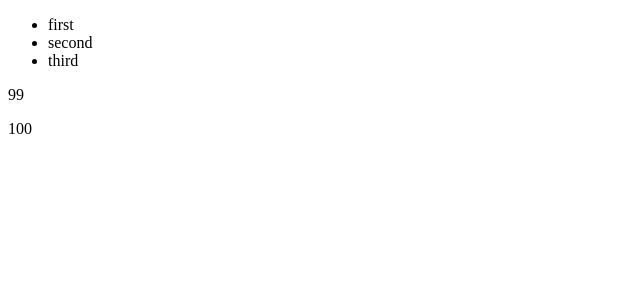
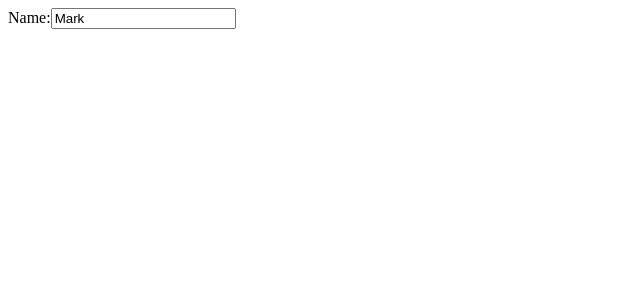
Before and after one commit to doniisetiiawan/react-pzq, a React (Create React App) app: page / in a window 1280 px wide. Shown: the top 300 px of the page, without its empty margins (0-640 px from the left). Built offline with nearby package versions, Linux system fonts and the light colour scheme.

Commit message:
Inheriting state

```diff
--- /dev/null
+++ b/src/BaseComponent.jsx
@@ -0,0 +1,29 @@
+import { Component } from 'react';
+import { fromJS } from 'immutable';
+
+export default class BaseComponent extends Component {
+  constructor(props) {
+    super(props);
+
+    this.state = {
+      data: fromJS({
+        name: 'Mark',
+        enabled: false,
+        placeholder: '',
+      }),
+    };
+  }
+
+  get data() {
+    const { data: data1 } = this.state;
+    return data1;
+  }
+
+  set data(data) {
+    this.setState({ data });
+  }
+
+  render() {
+    return null;
+  }
+}
--- a/src/MyComponent.jsx
+++ b/src/MyComponent.jsx
@@ -1,31 +1,33 @@
 import React from 'react';
+import BaseComponent from './BaseComponent';
 
-const MyComponent = ({ myArray, myNumber }) => (
-  <section>
-    <ul>
-      {myArray.map((i) => (
-        <li key={i}>{i}</li>
-      ))}
-    </ul>
-    <p>{myNumber}</p>
-  </section>
-);
+export default class MyComponent extends BaseComponent {
+  componentDidMount() {
+    this.data = this.data.merge({
+      placeholder: 'Enter a name...',
+      enabled: true,
+    });
+  }
 
-MyComponent.propTypes = {
-  myArray: (
-    props, name, component,
-  ) => (Array.isArray(props[name]) && props[name].length
-    ? null
-    : new Error(`${component}.${name}: expecting non-empty array`)),
+  onChange = ({ target: { value } }) => {
+    this.data = this.data.set('name', value);
+  };
 
-  myNumber: (
-    props, name, component,
-  ) => (Number.isFinite(props[name])
-  && props[name] > 0 && props[name] < 100
-    ? null
-    : new Error(
-      `${component}.${name}: expecting number between 1 and 99`,
-    )),
-};
+  render() {
+    const { enabled, name, placeholder } = this.data.toJS();
 
-export default MyComponent;
+    return (
+      <label htmlFor="my-input">
+        Name:
+        <input
+          type="text"
+          id="my-input"
+          disabled={!enabled}
+          placeholder={placeholder}
+          value={name}
+          onChange={this.onChange}
+        />
+      </label>
+    );
+  }
+}
--- a/src/index.jsx
+++ b/src/index.jsx
@@ -5,9 +5,7 @@ import MyComponent from './MyComponent';
 
 render(
   <section>
-    <MyComponent myArray={['first', 'second', 'third']} myNumber={99} />
-
-    <MyComponent myArray={[]} myNumber={100} />
+    <MyComponent />
   </section>,
   document.getElementById('root'),
 );
```
